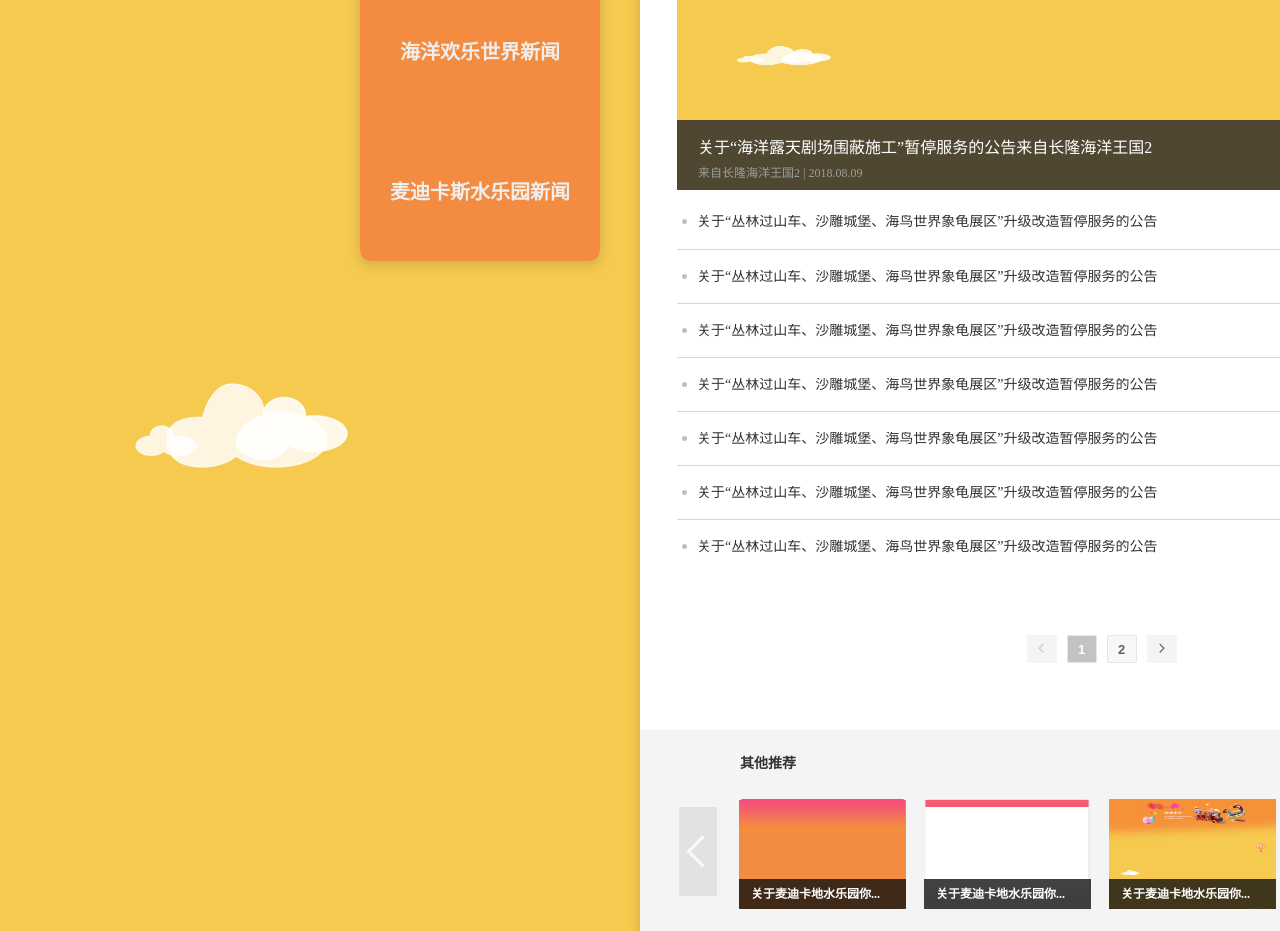
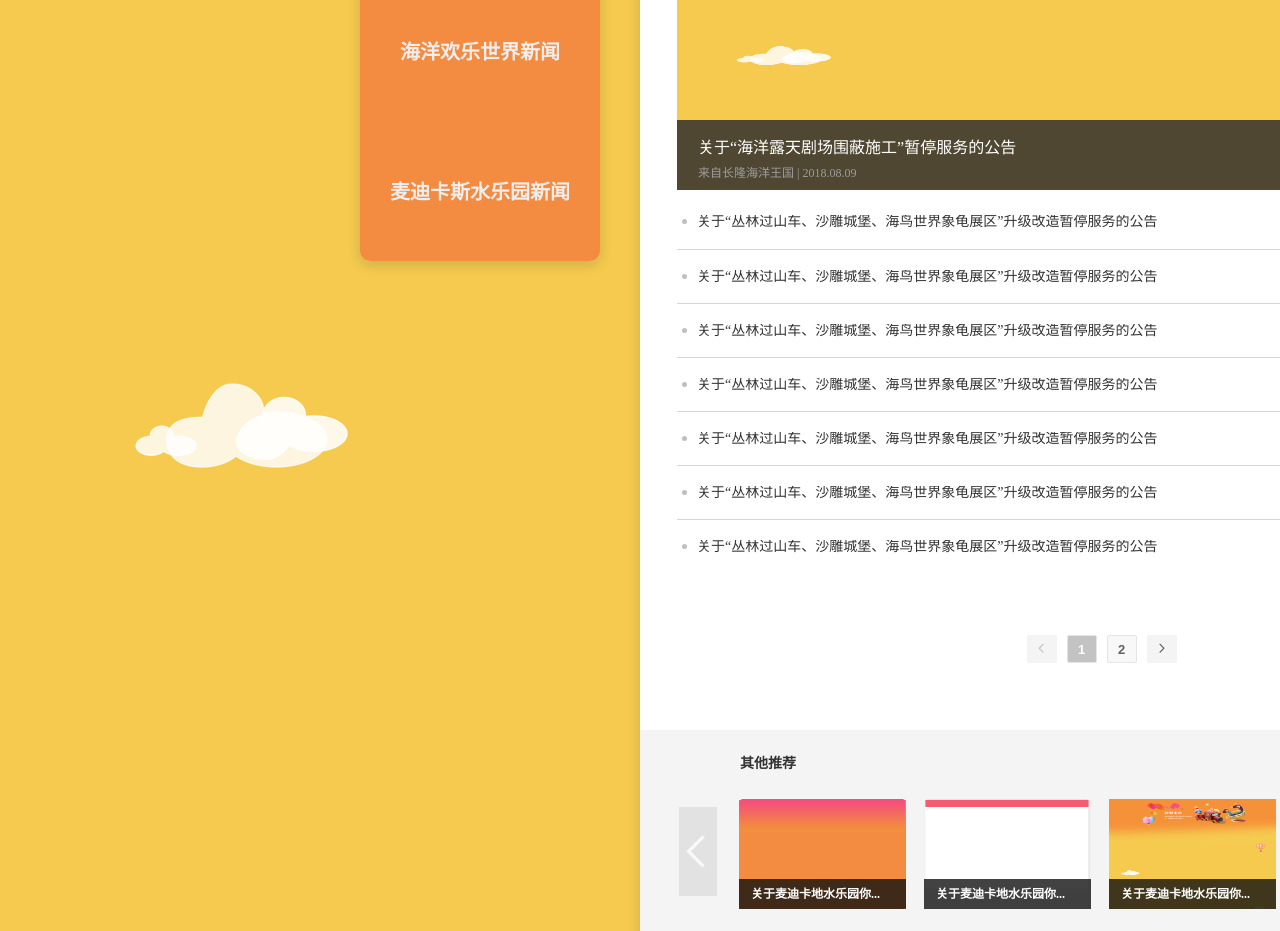
Before and after one commit to youcai12306/fuli, a Vue app: page /#/news in a window 1280 px wide. Shown: the part 780-1711 px from the top of the page. Built offline with nearby package versions, Linux system fonts and the light colour scheme.

Commit message:
测试一下保存密码

```diff
--- a/src/view/News.vue
+++ b/src/view/News.vue
@@ -21,8 +21,8 @@
 						<router-link :to="{path:'/'}">
 							<img src="../assets/img/new-1.png" alt="图片">
 							<div class="bt">
-								<p class="p1">关于“海洋露天剧场围蔽施工”暂停服务的公告来自长隆海洋王国2</p>
-								<p class="p2">来自长隆海洋王国2 | 2018.08.09</p>
+								<p class="p1">关于“海洋露天剧场围蔽施工”暂停服务的公告</p>
+								<p class="p2">来自长隆海洋王国 | 2018.08.09</p>
 							</div>
 							<div class="button"></div>
 						</router-link>
@@ -93,7 +93,7 @@
 						<router-link :to="{path:'/'}">
 							<img src="../assets/img/new-3.png" alt="图片">
 							<div class="bt">
-								<p class="p1">关于“海洋露天剧场围蔽施工”暂停服务的公告</p>
+								<p class="p1">关于“海洋露天剧场围蔽111施工”暂停服务的公告</p>
 								<p class="p2">来自长隆海洋王国 | 2018.08.09</p>
 							</div>
 							<div class="button"></div>
```
